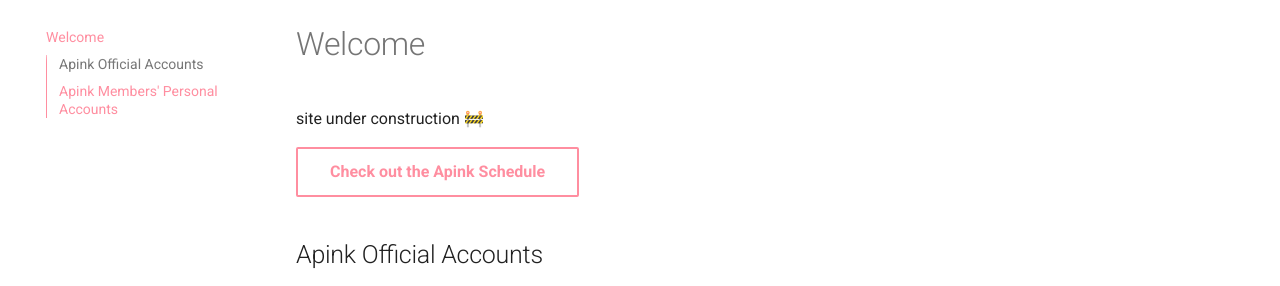
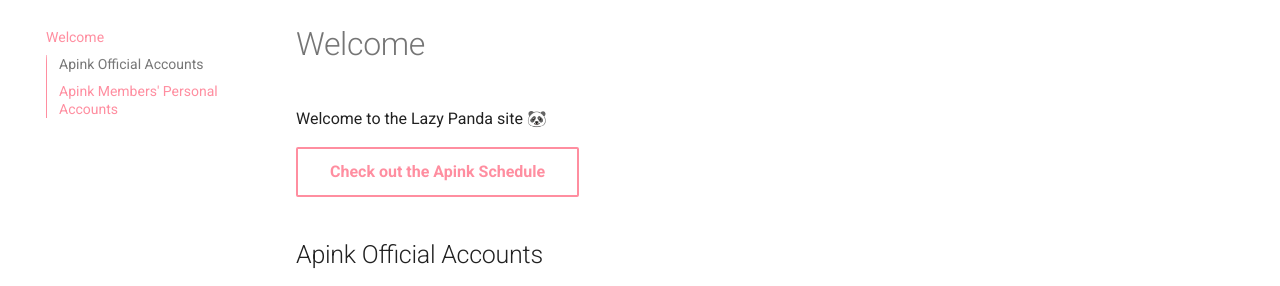
Before and after one commit to lazypandasite/mkdocs-lazypandasite, an MkDocs documentation site: the page built from docs/index.md, in a window 1280 px wide and 1025 px high. Shown: the part 122-408 px from the top of the window. Built offline with MkDocs 1.6.1 and Material for MkDocs 9.7.7, drawn with Linux system fonts in a browser that asks for light colours.

Commit message:
index welcome message

```diff
--- a/docs/index.md
+++ b/docs/index.md
@@ -1,6 +1,6 @@
 # Welcome
 
-site under construction 🚧
+Welcome to the Lazy Panda site 🐼
 
 [Check out the Apink Schedule](apink_schedule.md){ .md-button }
 
```
